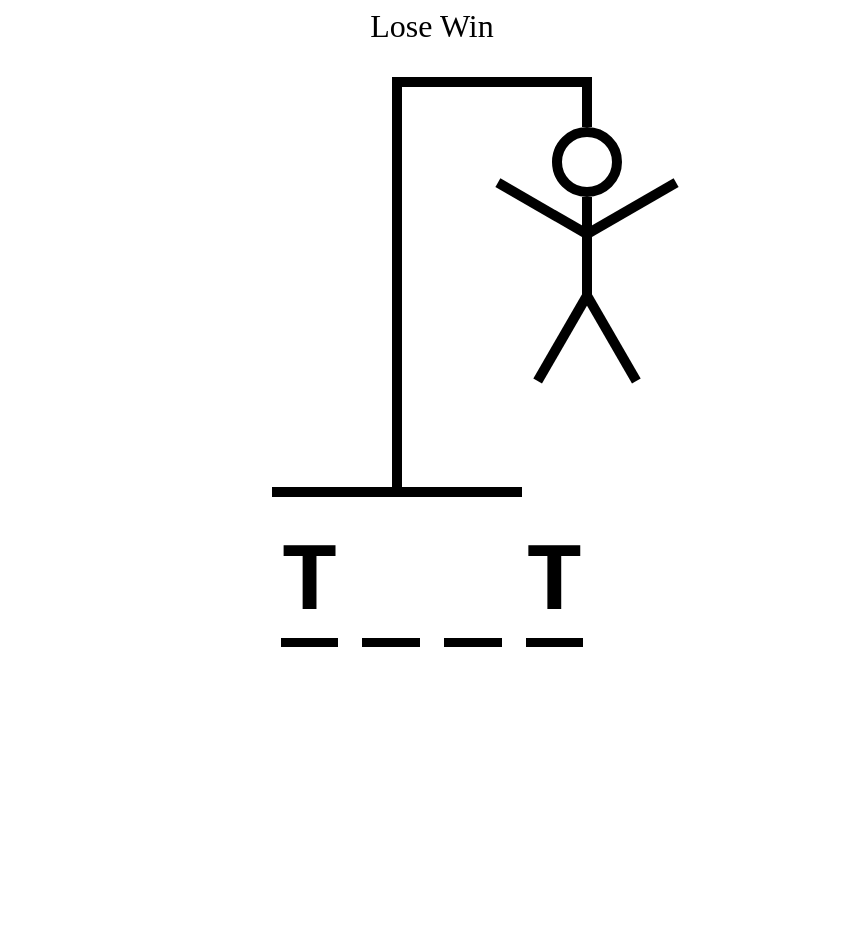
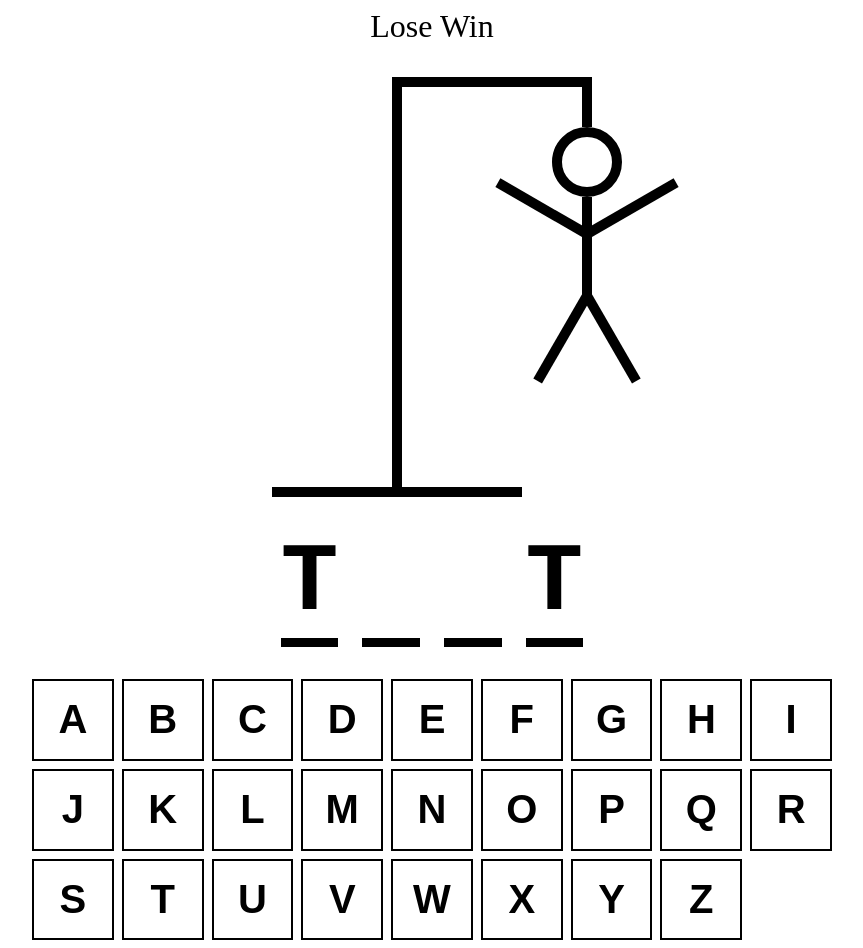
Before and after one commit to that-devguy/react-hangman, a React (Vite) app: page / in a window 1280 px wide. Shown: the whole page, without its empty margins (208-1071 px from the left). Before the commit the page ends 800 px from the top, so only its background shows below. Built offline with nearby package versions, Linux system fonts and the light colour scheme; the HTML template or start-up script is replaced by a standard one.

Commit message:
built out Keyboard component and added css styles

```diff
--- a/src/App.tsx
+++ b/src/App.tsx
@@ -25,7 +25,9 @@
       <div style={{ fontSize: "2rem", textAlign: "center" }}>Lose Win</div>
       <HangmanDrawing />
       <HangmanWord />
-      <Keyboard />
+      <div style={{ alignSelf: "stretch" }}>
+        <Keyboard />
+      </div>
     </div>
   );
 }
--- /dev/null
+++ b/src/Keyboard.module.css
@@ -0,0 +1,27 @@
+.btn {
+    width: 100%;
+    border: 2px solid black;
+    background: none;
+    aspect-ratio: 1 / 1;
+    font-size: 2.5rem;
+    text-transform: uppercase;
+    padding: .5rem;
+    font-weight: bold;
+    cursor: pointer;
+    color: black;
+}
+
+.btn.active {
+    background-color: hsl(200, 100%, 50%);
+    color: white;
+}
+
+.btn.inactive {
+    opacity: .3;
+}
+
+.btn:hover:not(:disabled),
+.btn:focus:not(:disabled) {
+    background-color: hsl(200, 100%, 75%);
+
+}
--- a/src/Keyboard.tsx
+++ b/src/Keyboard.tsx
@@ -1 +1,50 @@
-export function Keyboard() {}
+import styles from "./Keyboard.module.css";
+
+const KEYS = [
+  "a",
+  "b",
+  "c",
+  "d",
+  "e",
+  "f",
+  "g",
+  "h",
+  "i",
+  "j",
+  "k",
+  "l",
+  "m",
+  "n",
+  "o",
+  "p",
+  "q",
+  "r",
+  "s",
+  "t",
+  "u",
+  "v",
+  "w",
+  "x",
+  "y",
+  "z",
+];
+
+export function Keyboard() {
+  return (
+    <div
+      style={{
+        display: "grid",
+        gridTemplateColumns: "repeat(auto-fit, minmax(75px, 1fr))",
+        gap: ".5rem",
+      }}
+    >
+      {KEYS.map((key) => {
+        return (
+          <button className={`${styles.btn}`} key={key}>
+            {key}
+          </button>
+        );
+      })}
+    </div>
+  );
+}
```
